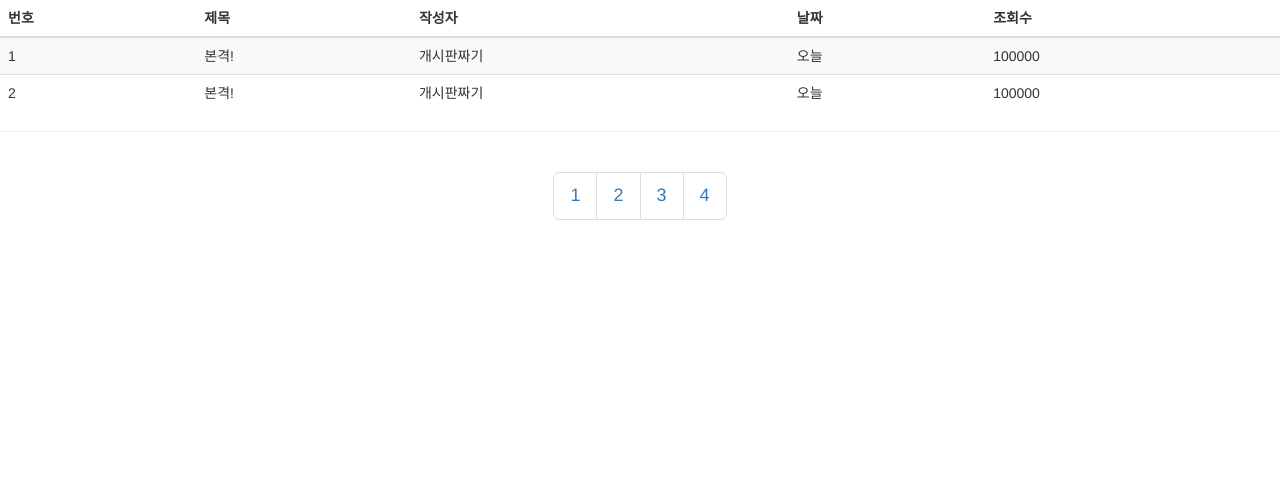
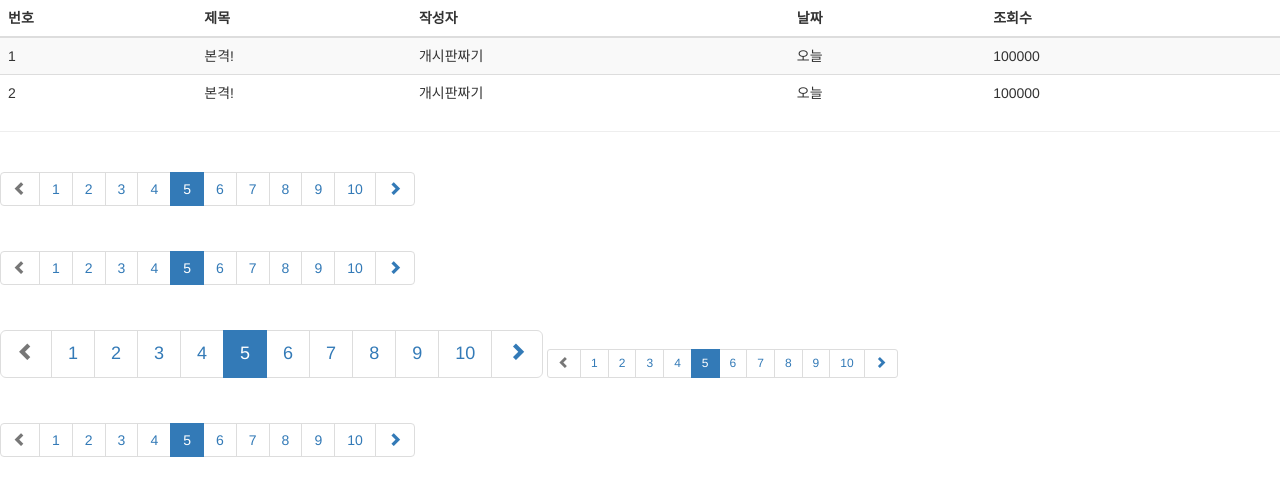
Before and after one commit to Hwang-chang-hoon/front-, a plain HTML site: page front/test.html in a window 1280 px wide. Drawn offline with Linux system fonts and the light colour scheme.

Commit message:
Add files via upload

```diff
--- a/front/css/table1.css
+++ b/front/css/table1.css
@@ -206,7 +206,7 @@ a{
 }
 .table-sec{
   width: 810px;
-  height: 570px;
+  height: 600px;
   margin-top: 16px;
   margin-left: 40px;
     padding-top: 30px;
@@ -219,5 +219,5 @@ a{
   background-color: white;
 }
 .table{
-  font-size: 15px;
+  font-size: 12px;
 }
--- a/front/test.html
+++ b/front/test.html
@@ -37,12 +37,80 @@
 
     </table>
     <hr/>
-    <div class="text-center">
-      <ul class="pagination pagination-lg">
+    <div class="jb-center">
+              <ul class="pagination">
+                <li class="disabled"><a href="#"><span class="glyphicon glyphicon-chevron-left"></span></a></li>
                 <li><a href="#">1</a></li>
                 <li><a href="#">2</a></li>
                 <li><a href="#">3</a></li>
                 <li><a href="#">4</a></li>
+                <li class="active"><a href="#">5</a></li>
+                <li><a href="#">6</a></li>
+                <li><a href="#">7</a></li>
+                <li><a href="#">8</a></li>
+                <li><a href="#">9</a></li>
+                <li><a href="#">10</a></li>
+                <li><a href="#"><span class="glyphicon glyphicon-chevron-right"></span></a></li>
+              </ul>
+            </div>
+            <div class="jb-center">
+            <ul class="pagination">
+              <li class="disabled"><a href="#"><span class="glyphicon glyphicon-chevron-left"></span></a></li>
+              <li><a href="#">1</a></li>
+              <li><a href="#">2</a></li>
+              <li><a href="#">3</a></li>
+              <li><a href="#">4</a></li>
+              <li class="active"><a href="#">5</a></li>
+              <li><a href="#">6</a></li>
+              <li><a href="#">7</a></li>
+              <li><a href="#">8</a></li>
+              <li><a href="#">9</a></li>
+              <li><a href="#">10</a></li>
+              <li><a href="#"><span class="glyphicon glyphicon-chevron-right"></span></a></li>
+            </ul>
+          </div>
+          <ul class="pagination pagination-lg">
+           <li class="disabled"><a href="#"><span class="glyphicon glyphicon-chevron-left"></span></a></li>
+           <li><a href="#">1</a></li>
+           <li><a href="#">2</a></li>
+           <li><a href="#">3</a></li>
+           <li><a href="#">4</a></li>
+           <li class="active"><a href="#">5</a></li>
+           <li><a href="#">6</a></li>
+           <li><a href="#">7</a></li>
+           <li><a href="#">8</a></li>
+           <li><a href="#">9</a></li>
+           <li><a href="#">10</a></li>
+           <li><a href="#"><span class="glyphicon glyphicon-chevron-right"></span></a></li>
+         </ul>
+         <ul class="pagination pagination-sm">
+            <li class="disabled"><a href="#"><span class="glyphicon glyphicon-chevron-left"></span></a></li>
+            <li><a href="#">1</a></li>
+            <li><a href="#">2</a></li>
+            <li><a href="#">3</a></li>
+            <li><a href="#">4</a></li>
+            <li class="active"><a href="#">5</a></li>
+            <li><a href="#">6</a></li>
+            <li><a href="#">7</a></li>
+            <li><a href="#">8</a></li>
+            <li><a href="#">9</a></li>
+            <li><a href="#">10</a></li>
+            <li><a href="#"><span class="glyphicon glyphicon-chevron-right"></span></a></li>
+          </ul>
+          <div class="jb-center">
+            <ul class="pagination">
+              <li class="disabled"><a href="#"><span class="glyphicon glyphicon-chevron-left"></span></a></li>
+              <li><a href="#">1</a></li>
+              <li><a href="#">2</a></li>
+              <li><a href="#">3</a></li>
+              <li><a href="#">4</a></li>
+              <li class="active"><a href="#">5</a></li>
+              <li><a href="#">6</a></li>
+              <li><a href="#">7</a></li>
+              <li><a href="#">8</a></li>
+              <li><a href="#">9</a></li>
+              <li><a href="#">10</a></li>
+              <li><a href="#"><span class="glyphicon glyphicon-chevron-right"></span></a></li>
             </ul>
           </div>
 
```
Also changed, not shown: front/index2.html (+1 -1 lines), front/table1.html (+18 -10 lines). Lines whose indentation alone changed are shown as unchanged.
